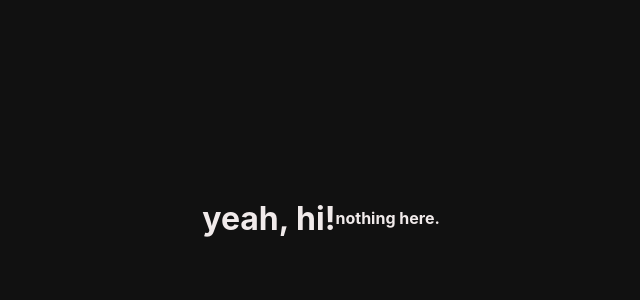
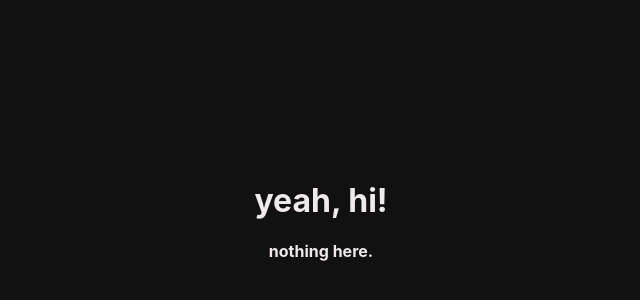
Before and after one commit to vfbiscuit/landing, a plain HTML site: page index.html in a window 1280 px wide. Shown: the part 182-482 px from the top of the page, without its empty margins (319-959 px from the left). Drawn offline with Linux system fonts and the light colour scheme.

Commit message:
fixed the code, gn bye

```diff
--- a/index.html
+++ b/index.html
@@ -1,5 +1,8 @@
-<html lang="jp">
+<!DOCTYPE html>
+<html lang="ja">
+
 <head>
+    <meta charset="UTF-8">
     <title>lemon, or something?</title>
     <style>
         @font-face {
@@ -13,7 +16,8 @@
             background-color: rgb(17, 17, 17);
         }
 
-        html, body {
+        html,
+        body {
             height: 100%;
             margin: 0;
         }
@@ -22,6 +26,7 @@
             font-family: 'SF Pro', -apple-system, BlinkMacSystemFont, sans-serif;
             font-weight: 700;
             display: flex;
+            flex-direction: column;
             justify-content: center;
             align-items: center;
             text-align: center;
@@ -29,6 +34,12 @@
         }
     </style>
 </head>
-    <h1>yeah, hi!</h1> <br />
-    <p>nothing here.</p>
+
+<body>
+    <div>
+        <h1>yeah, hi!</h1>
+        <p>nothing here.</p>
+    </div>
+</body>
+
 </html>
```
